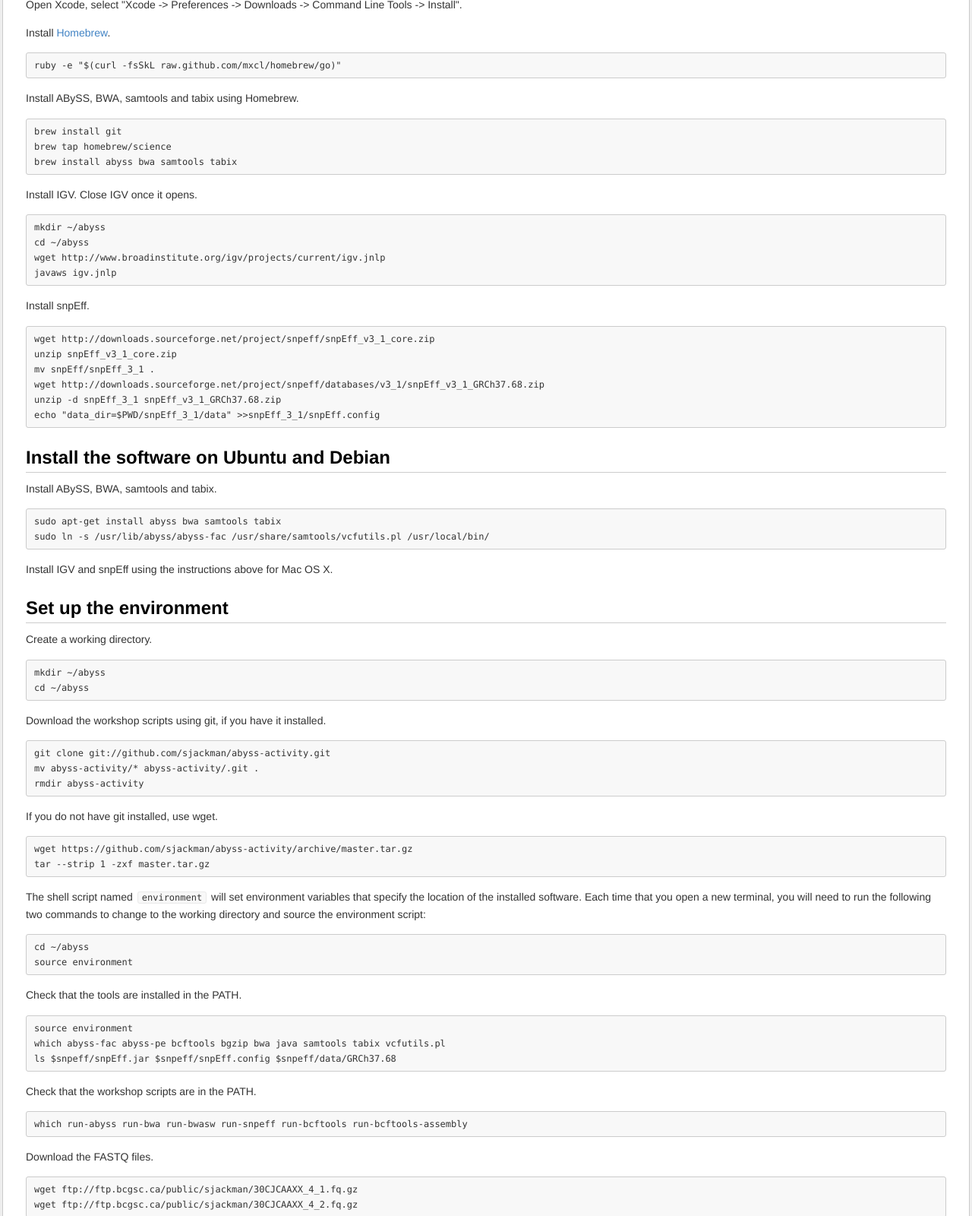
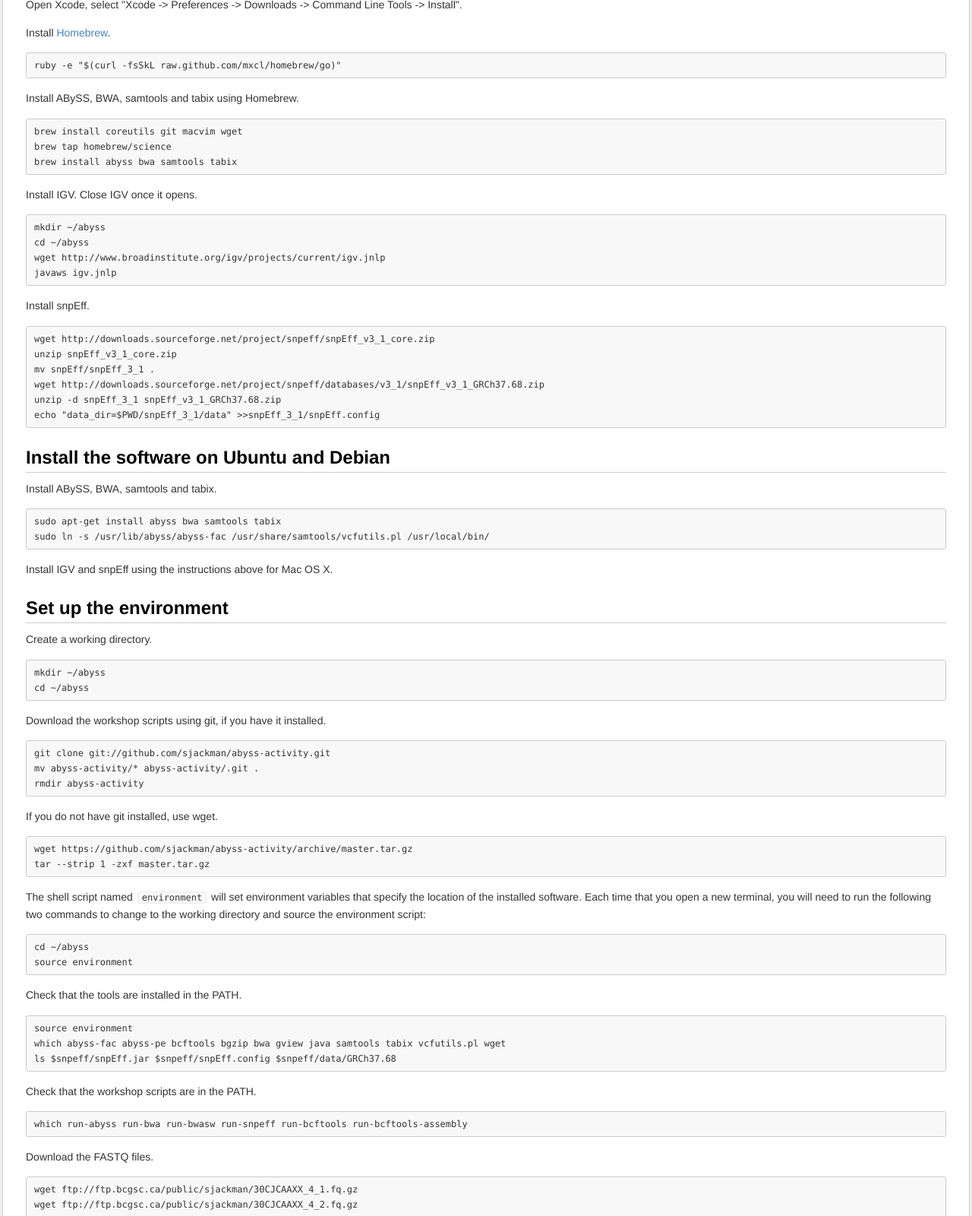
Before and after one commit to sjackman/abyss-activity, a plain HTML site: page index.html in a window 1280 px wide. Shown: the part 1230-2830 px from the top of the page at 76% size. Drawn offline with Linux system fonts and the light colour scheme.

Commit message:
Install coreutils, macvim and wget
Install coreutils for gwc -L and macvim for gview.

```diff
--- a/index.html
+++ b/index.html
@@ -105,7 +105,7 @@ http://sourceforge.net/projects/samtools/files/tabix</li>
 
 <p>Install ABySS, BWA, samtools and tabix using Homebrew.</p>
 
-<pre><code>brew install git
+<pre><code>brew install coreutils git macvim wget
 brew tap homebrew/science
 brew install abyss bwa samtools tabix
 </code></pre>
@@ -172,7 +172,7 @@ source environment
 <p>Check that the tools are installed in the PATH.</p>
 
 <pre><code>source environment
-which abyss-fac abyss-pe bcftools bgzip bwa java samtools tabix vcfutils.pl
+which abyss-fac abyss-pe bcftools bgzip bwa gview java samtools tabix vcfutils.pl wget
 ls $snpeff/snpEff.jar $snpeff/snpEff.config $snpeff/data/GRCh37.68
 </code></pre>
 
```
Also changed, not shown: 2 other files.
